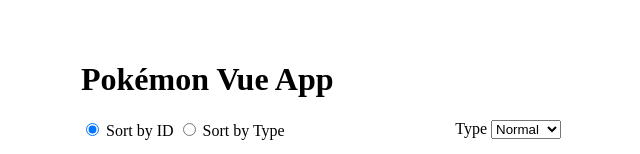
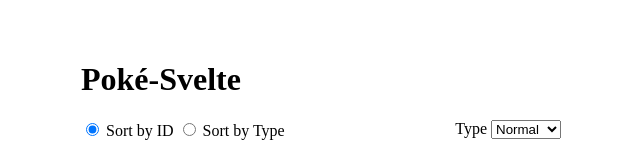
Before and after one commit to jacob-willden/poke-svelte, a SvelteKit app: page / in a window 1280 px wide. Shown: the top 154 px of the page, without its empty margins (319-959 px from the left). Built offline with nearby package versions, Linux system fonts and the light colour scheme; no server answers.

Commit message:
Change page title

```diff
--- a/src/routes/+page.svelte
+++ b/src/routes/+page.svelte
@@ -109,7 +109,7 @@
 </script>
 
 <main>
-    <h1 class="title">Pokémon Vue App</h1>
+    <h1 class="title">Poké-Svelte</h1>
     <div class="button-row">
         <span id="sort-buttons">
             <label class="radio">
```
